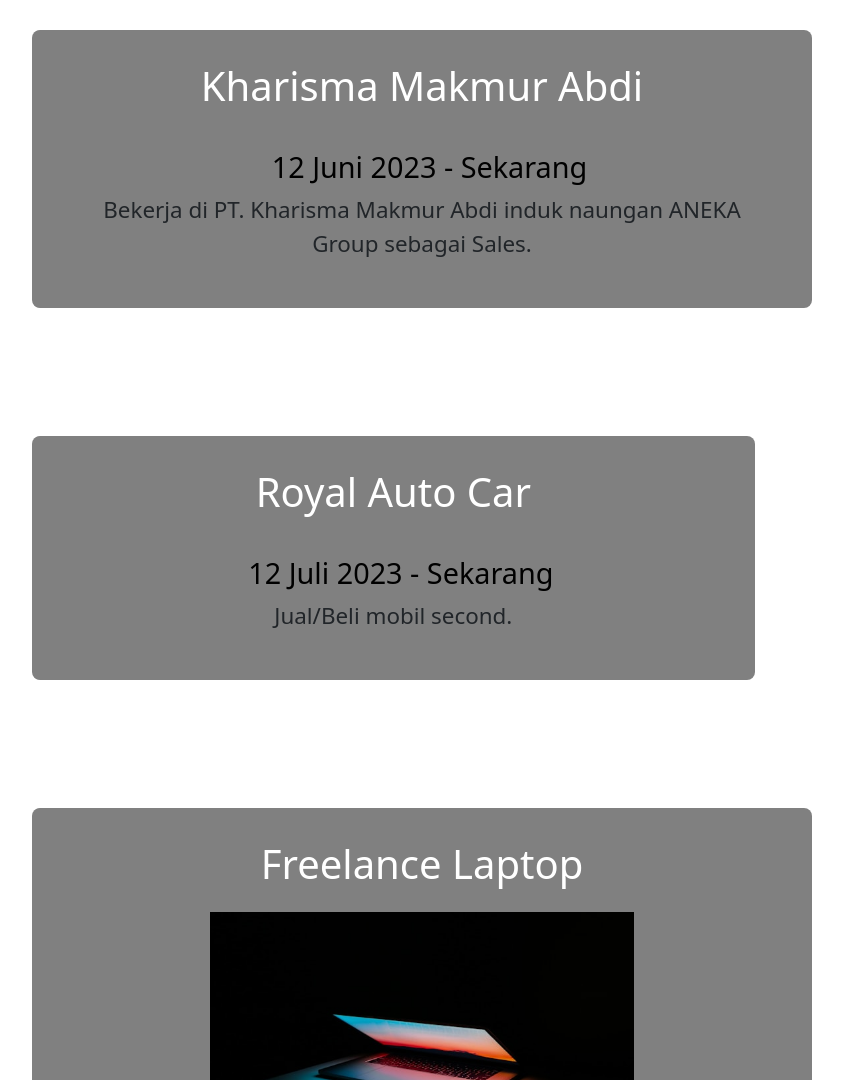
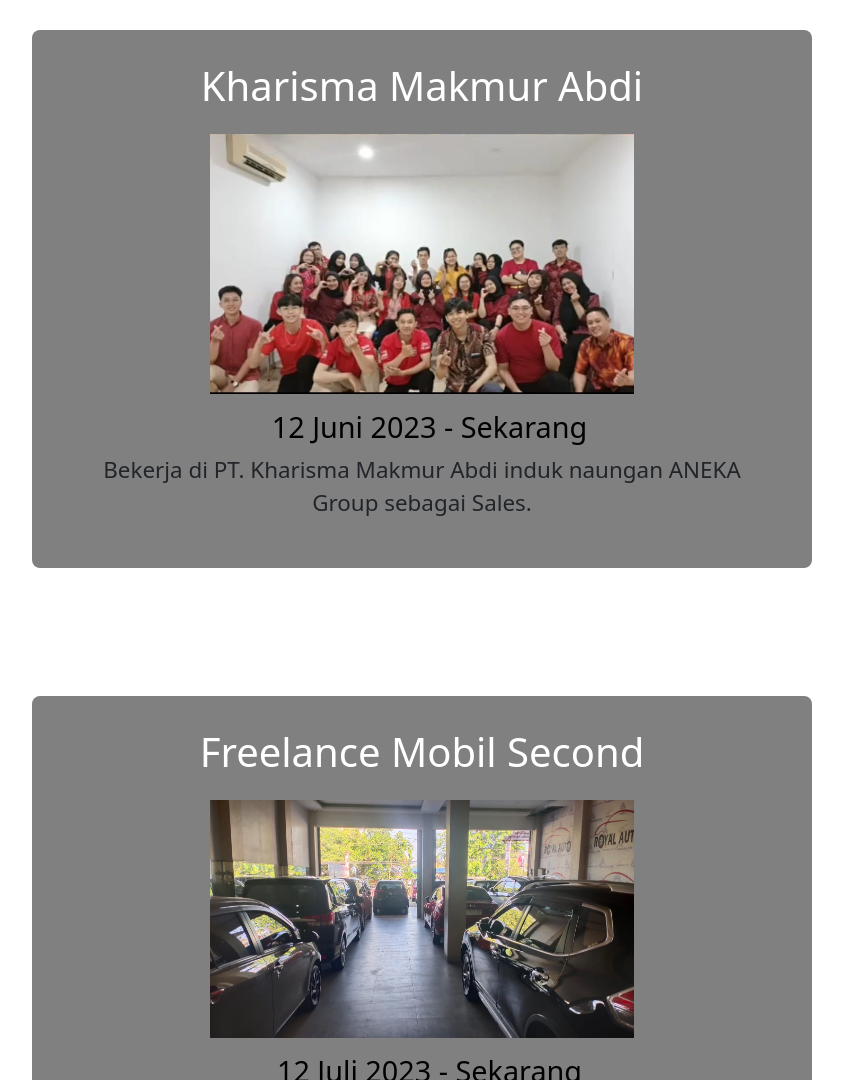
Before and after one commit to Aming10/UTS-WebsiteAming, a plain HTML site: page job.html in a window 1280 px wide. Shown: the part 1720-2800 px from the top of the page, without its empty margins (218-1061 px from the left). Drawn offline with nearby package versions, Linux system fonts and the light colour scheme.

Commit message:
Add files via upload

```diff
--- a/job.html
+++ b/job.html
@@ -57,7 +57,7 @@
             <div class="experience-content">
                 <h2>Praktik Kerja Lapangan (PKL)</h2>
                 <div class="experience-image">
-                    <img src="IMG/astra1.jpeg" alt="astra1">
+                    <img src="img/astra1.jpeg" alt="astra1">
                 </div>
                 <div class="experience-value">
                     <h3><i class="fas fa-calendar"></i>&nbsp;&nbsp;1 Juni 2022 - 31 Juli 2022</h3>
@@ -71,7 +71,7 @@
             <div class="experience-content">
                 <h2>ERA Properti Pontianak</h2>
                 <div class="experience-image">
-                    <img src="IMG/AmingERAPontianak.png" alt="AmingERAPontianak" height="438">
+                    <img src="img/AmingERAPontianak.png" alt="AmingERAPontianak" height="438">
                 </div>
                 <div class="experience-value">
                     <h3><i class="fas fa-calendar"></i>&nbsp;&nbsp;1 Maret 2024 - Sekarang</h3>
@@ -84,7 +84,7 @@
             <div class="experience-content">
                 <h2>Kharisma Makmur Abdi</h2>
                 <div class="experience-image">
-                    <img src="IMG/Random-Img/Tim-Keuangan-YGPKB.jpg" alt="">
+                    <img src="img/kma2.jpeg" alt="">
                 </div>
                 <div class="experience-value">
                     <h3><i class="fas fa-calendar"></i>&nbsp;&nbsp;12 Juni 2023 - Sekarang</h3>
@@ -95,9 +95,9 @@
             </div>
 
             <div class="experience-content">
-                <h2>Royal Auto Car</h2>
+                <h2>Freelance Mobil Second</h2>
                 <div class="experience-image">
-                    <img src="IMG/Royal Auto Car.jpeg" alt="">
+                    <img src="img/royal.jpeg" alt="">
                 </div>
                 <div class="experience-value">
                     <h3><i class="fas fa-calendar"></i>&nbsp;&nbsp;12 Juli 2023 - Sekarang</h3>
```
Also changed, not shown: img/KMA.jpeg (added), img/kma2.jpeg (added), img/royal.jpeg (added).
